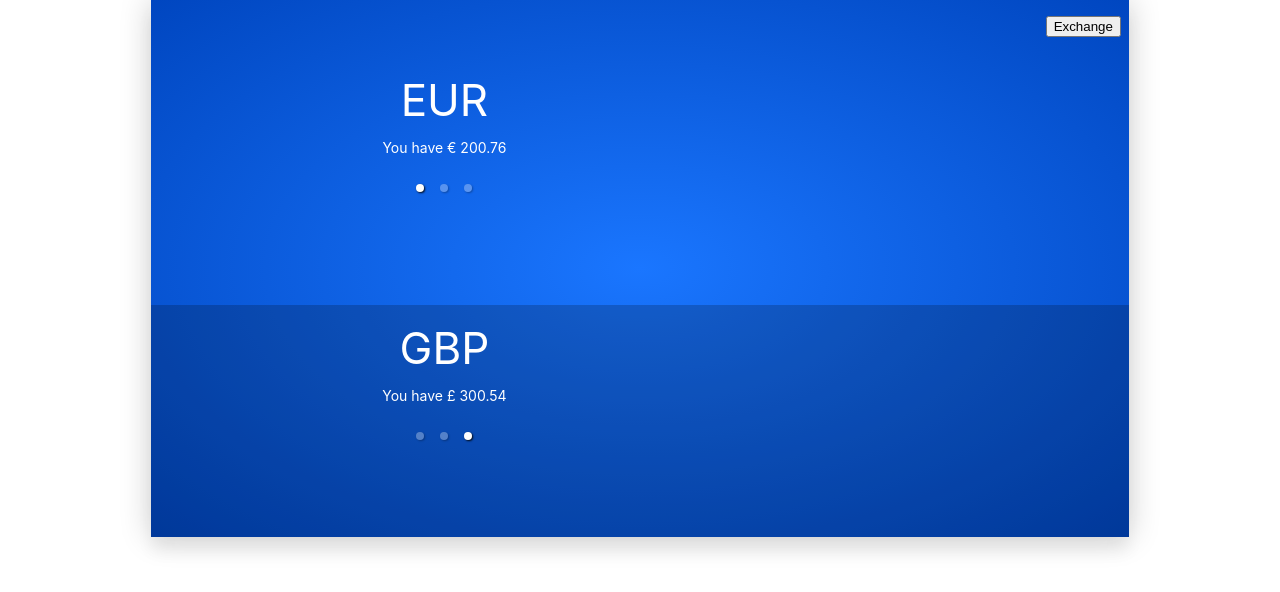
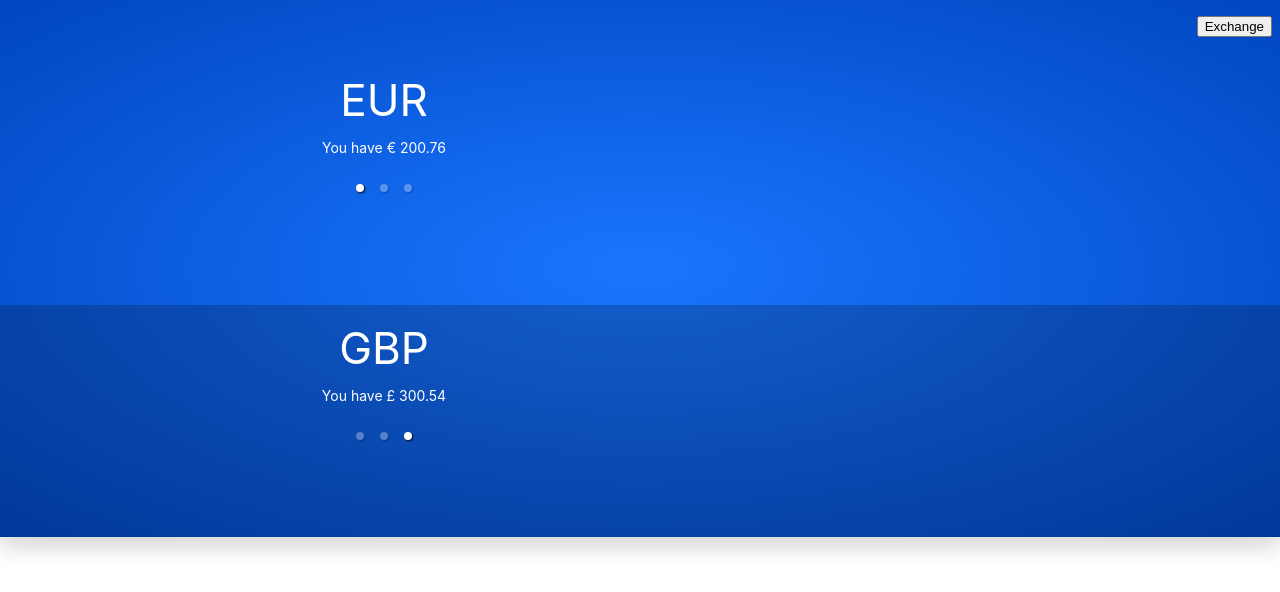
Before and after one commit to chiragswadia/exchange, a React (Create React App) app: page / in a window 1280 px wide. Shown: the top 592 px of the page. Built offline with nearby package versions, Linux system fonts and the light colour scheme.

Commit message:
typo fix

```diff
--- a/src/components/Exchange/index.jsx
+++ b/src/components/Exchange/index.jsx
@@ -1,5 +1,5 @@
 import React from "react";
-import SourceCurencySelector from "../SourceCurrencySelector";
+import SourceCurrencySelector from "../SourceCurrencySelector";
 import DestinationCurrency from "../DestinationCurrency";
 
 import cn from './styles.module.css';
@@ -8,6 +8,18 @@ function Exchange() {
     const handleCurrencyExchange = e => {
         e.preventDefault();
         console.log('handleCurrencyExchange')
+    }
+
+    const handleSourceCurrencyChange = () => {
+
+    }
+
+    const handleDestinationCurrencyChange = () => {
+
+    }
+
+    const handleAmountChange = () => {
+
     }
 
     const wallet = {
@@ -23,7 +35,6 @@ function Exchange() {
     const amount = '';
 
     return (
-      <div className={cn.root}>
         <form
             className={cn.form}
             onSubmit={handleCurrencyExchange}
@@ -36,12 +47,12 @@ function Exchange() {
             </button>
         </div>
         <div className={cn.main}>
-        <SourceCurencySelector
+        <SourceCurrencySelector
             wallet={wallet}
             amount={amount}
             sourceCurrency={sourceCurrency}
-            // onChange={this.handleCurrencyFromChange}
-            // onInput={this.handleAmountChange}
+            onChange={handleSourceCurrencyChange}
+            onInput={handleAmountChange}
           />
           <DestinationCurrency
             sourceCurrency={sourceCurrency}
@@ -50,11 +61,10 @@ function Exchange() {
             wallet={wallet}
             amount={amount}
             rate={rate}
-            // onChange={this.handleCurrencyToChange}
+            onChange={handleDestinationCurrencyChange}
           />
         </div>
       </form>
-      </div>
     )
 }
 
--- a/src/components/Exchange/styles.module.css
+++ b/src/components/Exchange/styles.module.css
@@ -1,9 +1,3 @@
-.root {
-  display: flex;
-  justify-content: center;
-  align-items: center;
-}
-
 .form {
     background: radial-gradient(#1a76ff, #0046c0);
     box-shadow: 0 15px 15px rgba(15, 15, 17, .05), 0 0 30px rgba(15, 15, 17, .2);
```
